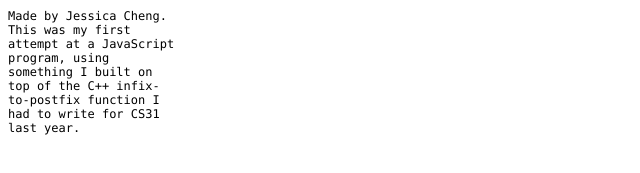
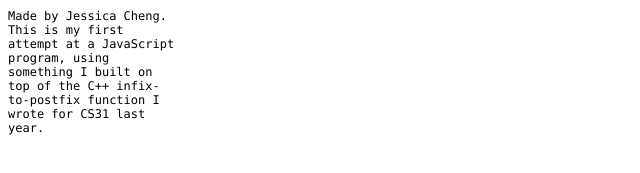
Before and after one commit to mjessicacheng/mjessicacheng.github.io, a plain HTML site: page truthtable.html in a window 1280 px wide. Shown: the part 509-682 px from the top of the page, 0-640 px from the left. Drawn offline with Linux system fonts and the light colour scheme.

Commit message:
Update truthtable.html

```diff
--- a/truthtable.html
+++ b/truthtable.html
@@ -65,6 +65,6 @@ body {
 			</form>
 		</div>
 		<div id = "result"></div>
-		<p>Made by Jessica Cheng. This was my first attempt at a JavaScript program, using something I built on top of the C++ infix-to-postfix function I had to write for CS31 last year. </p>
+		<p>Made by Jessica Cheng. This is my first attempt at a JavaScript program, using something I built on top of the C++ infix-to-postfix function I wrote for CS31 last year.</p>
 	</div>
 </body>
```
